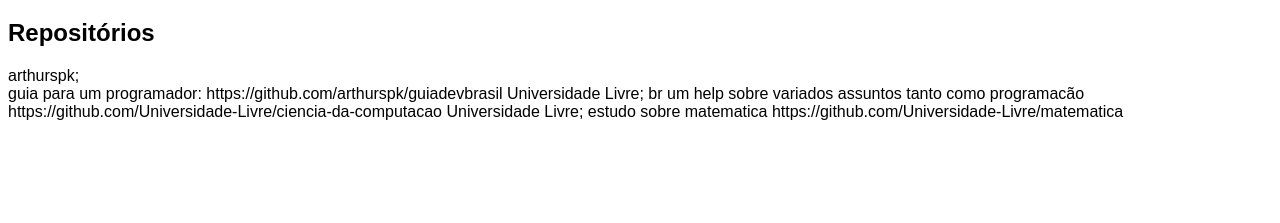
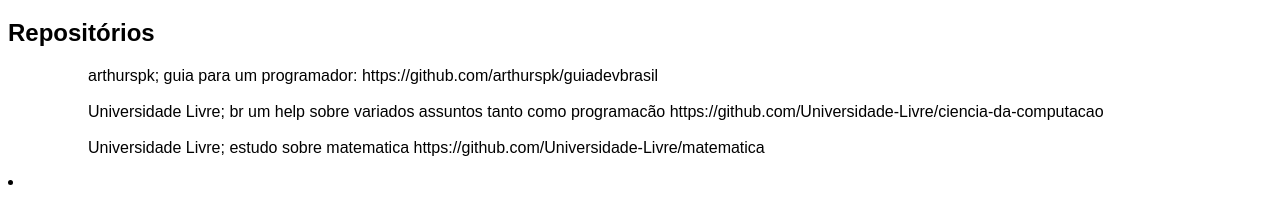
Before and after one commit to camiligomes/Repostorio-Links-Favoritos, a plain HTML site: page index.html in a window 1280 px wide. Shown: the part 61-284 px from the top of the page. Drawn offline with Linux system fonts and the light colour scheme; files that its build step writes are made by us from their sources.

Commit message:
Update index.html

```diff
--- a/index.html
+++ b/index.html
@@ -18,19 +18,48 @@
     <div class="titulo">
       <h2>Repositórios</h2>
 
+   <ul>
+    <ol> arthurspk;
+      guia para um programador:
+      https://github.com/arthurspk/guiadevbrasil</ol>
 
-  <div class="nome-0">arthurspk;</div>
-   guia para um programador:
-   https://github.com/arthurspk/guiadevbrasil
+      <br>
+    <ol> Universidade Livre;
+      br um help sobre variados assuntos tanto como programacão
+     https://github.com/Universidade-Livre/ciencia-da-computacao</ol>
+
+     <br>
+    <ol>
+      Universidade Livre;
+      estudo sobre matematica
+      https://github.com/Universidade-Livre/matematica</ol>
+   </ul>
 
 
-     Universidade Livre;
-     br um help sobre variados assuntos tanto como programacão
-    https://github.com/Universidade-Livre/ciencia-da-computacao
 
 
-    Universidade Livre;
-    estudo sobre matematica
-    https://github.com/Universidade-Livre/matematica
+
+
 
   </div>
+
+
+
+
+
+
+
+
+
+
+
+      <ol><strong></strong>
+
+      </ol>
+
+
+      <li><strong></strong></li>
+    </ol>
+
+  </div>
+</body>
```
